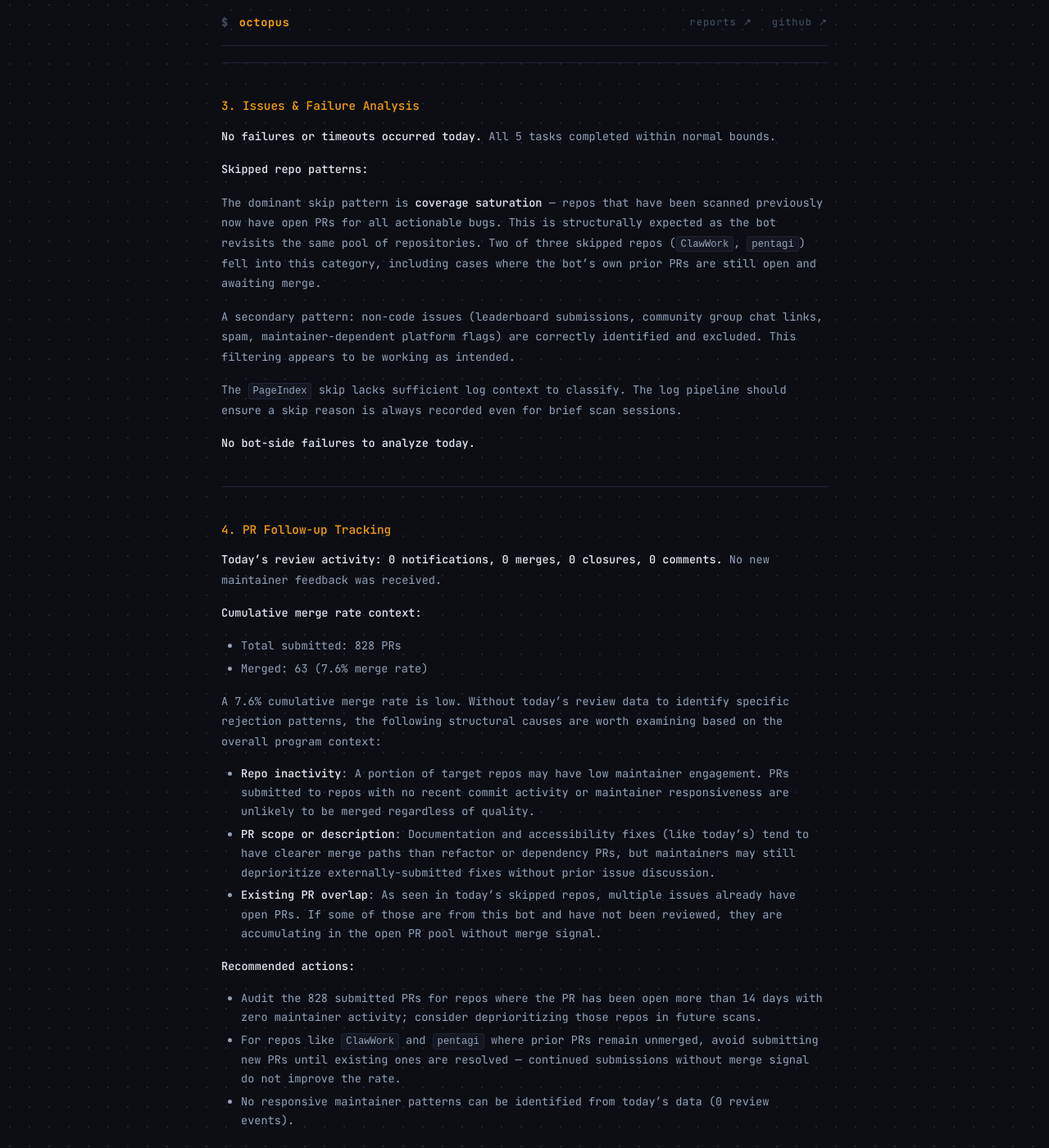
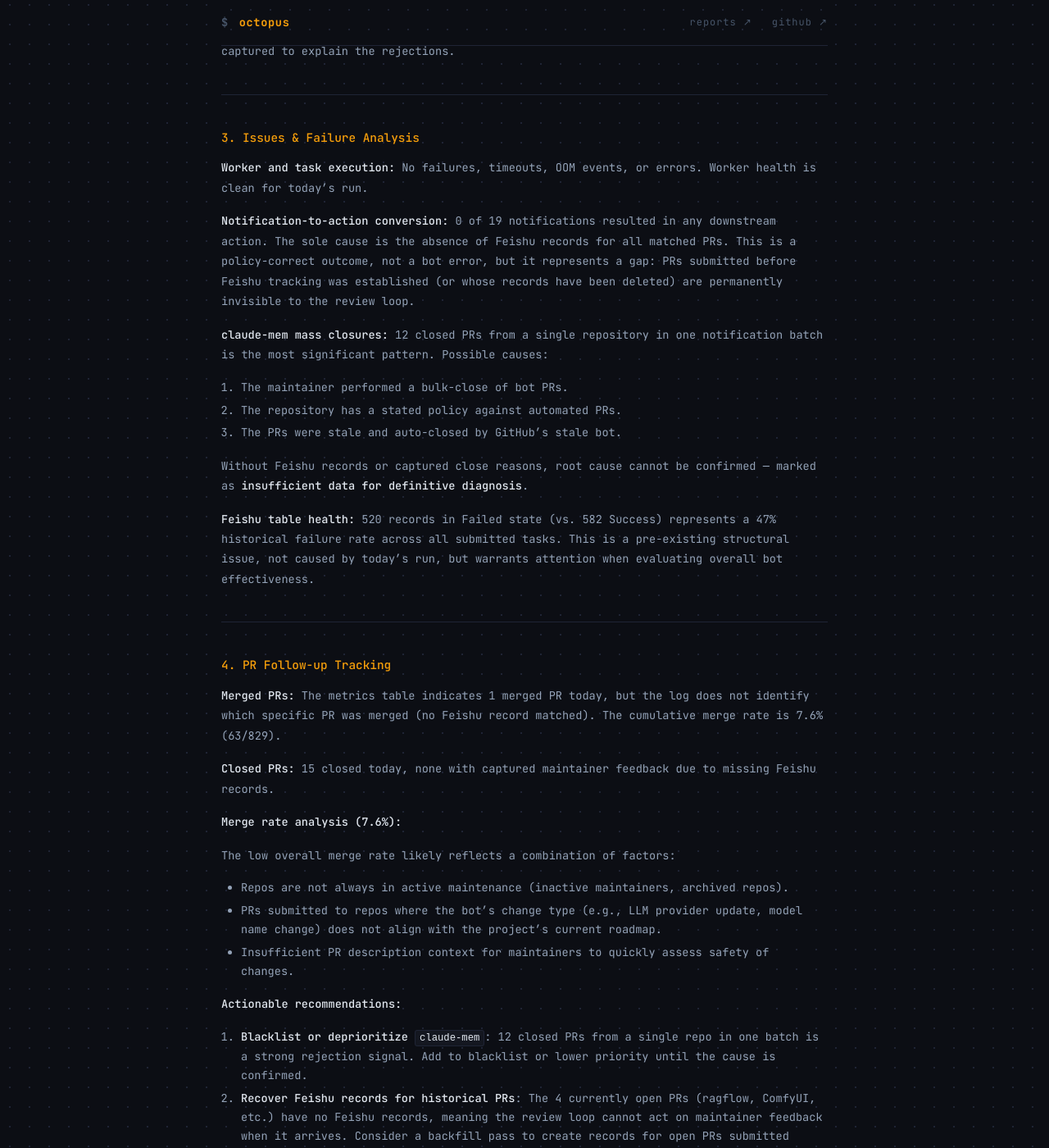
Before and after one commit to octo-patch/daily-reports, a Jekyll site: the page built from 2026-04/2026-04-16.md, in a window 1280 px wide and 1400 px high, scrolled down 1398 px. Shown: the whole window at 82% size. Built offline with Jekyll 4.4.1, drawn with Linux system fonts in a browser that asks for light colours; some of the changed text lies outside the part shown.

Commit message:
daily report: 2026-04-16

```diff
--- a/2026-04/2026-04-16.md
+++ b/2026-04/2026-04-16.md
@@ -1,74 +1,81 @@
 ---
 layout: report
 title: "Octopus Daily Report — 2026-04-16"
-summary: "Today processed 5 repositories under the `github-issue-fix` scenario, submitting 2 PRs with an actual submit rate of 40.0% (2 of 5 repos). Both submitted PRs were successfully executed with no failure"
+summary: "This report covers the `github-pr-review` scenario only. No new PRs were submitted today; the run was exclusively a review and notification-processing pass."
 ---
 
 ## Summary
 
 ### 1. Daily Work Summary
 
-Today processed 5 repositories under the `github-issue-fix` scenario, submitting 2 PRs with an actual submit rate of 40.0% (2 of 5 repos). Both submitted PRs were successfully executed with no failures or timeouts, and average task duration was 8m32s.
+This report covers the `github-pr-review` scenario only. No new PRs were submitted today; the run was exclusively a review and notification-processing pass.
 
-The two submitted PRs cover distinct categories:
+- The single log run processed 19 notifications, marking all as read.
+- None of the 19 notifications had corresponding Feishu records, so no follow-up actions (comment replies, CI fixes, status updates) were taken — all were skipped per the "no Feishu record, no action" policy.
+- The 4 currently open PRs (ragflow#14022, zeroclaw#5742, ComfyUI#13266, promptflow#4095) remain awaiting maintainer response and should be monitored in subsequent runs.
+- Cumulative submission volume stands at 829 PRs with 63 merged (7.6% overall merge rate).
 
-- **Accessibility compliance fix** — `koala73/worldmonitor#3129`: Addressed WCAG AA contrast ratio failures and touch target sizing across 4 files (TypeScript, CSS). The fix was technically precise, involving calculated contrast ratios and non-destructive visual alternatives (e.g., dashed border instead of opacity reduction). This is a high-quality, well-scoped PR in an active real-time OSINT dashboard project.
-- **Documentation correctness fix** — `NevaMind-AI/memU#405`: Corrected a broken code example in provider docs where a non-existent constructor argument would cause immediate `TypeError` at runtime. Low risk, high clarity, and directly reproducible by any user following the docs.
-
-Neither PR involved LLM provider integration or model upgrades — both were quality-of-life/correctness fixes rather than feature additions.
+**Note**: The metrics table reports Notifications=1 / Merged=1 / Closed=1 / Comments=1, but the log entry records 19 notifications processed. This discrepancy suggests the top-level metrics may reflect a deduplicated or differently scoped aggregation. The raw log figures (19 notifications) are used as the primary source below.
 
 ---
 
 ### 2. Repository Analysis
 
-**Quality assessment:**
+**Open PRs (4) — worth monitoring:**
 
-| Repo | Stack | PR Type | Assessment |
-|------|-------|---------|------------|
-| koala73/worldmonitor | TypeScript, MapLibre, deck.gl | Accessibility fix | High-value; active project with structured issue phases |
-| NevaMind-AI/memU | Python, SQLite/PostgreSQL, multi-LLM | Documentation fix | Medium-value; documentation bugs have broad user impact |
+| Repository | PR | Significance |
+|---|---|---|
+| ragflow | #14022 | Active RAG framework with high community engagement |
+| zeroclaw | #5742 | Insufficient data on repo type |
+| ComfyUI | #13266 | High-traffic generative AI UI project |
+| promptflow | #4095 | Microsoft's LLM orchestration framework |
 
-Both submitted repos are reasonably active and have structured issue tracking, making them suitable targets for continued engagement.
+These four repositories span RAG pipelines, generative UI, and LLM orchestration — all directly relevant to the bot's target domain. They represent the highest-value open PRs in the current queue.
 
-**Skipped repos by reason:**
+**Closed PRs (15) — pattern analysis:**
 
-- **All actionable bugs already have open PRs** (2 repos): `HKUDS/ClawWork` and `vxcontrol/pentagi` each had multiple open issues, but every code-fixable bug already had a corresponding open PR — including prior PRs from this bot's own sessions. This is expected behavior given recurring scans of the same repos.
-- **Insufficient log data** (1 repo): The `PageIndex` log entry contains only a `[REPO_BRIEF]` line with no skip reason recorded. Cannot determine whether the skip was due to no actionable issues, existing PRs, or another cause — mark as insufficient data.
+- `cc-switch#1936`: Single occurrence; insufficient data on rejection reason.
+- `browser-use#4667`: Single occurrence; insufficient data.
+- `claude-mem` (12 PRs closed): A concentrated batch of closures from a single repository. This volume strongly suggests the repository maintainer is systematically declining the bot's PRs, not responding case-by-case.
+- `haystack#11076`: Single occurrence; insufficient data.
+
+No Feishu records existed for any of the 15 closed PRs, so no maintainer feedback was captured to explain the rejections.
 
 ---
 
 ### 3. Issues & Failure Analysis
 
-**No failures or timeouts occurred today.** All 5 tasks completed within normal bounds.
+**Worker and task execution:** No failures, timeouts, OOM events, or errors. Worker health is clean for today's run.
 
-**Skipped repo patterns:**
+**Notification-to-action conversion:** 0 of 19 notifications resulted in any downstream action. The sole cause is the absence of Feishu records for all matched PRs. This is a policy-correct outcome, not a bot error, but it represents a gap: PRs submitted before Feishu tracking was established (or whose records have been deleted) are permanently invisible to the review loop.
 
-The dominant skip pattern is **coverage saturation** — repos that have been scanned previously now have open PRs for all actionable bugs. This is structurally expected as the bot revisits the same pool of repositories. Two of three skipped repos (`ClawWork`, `pentagi`) fell into this category, including cases where the bot's own prior PRs are still open and awaiting merge.
+**claude-mem mass closures:** 12 closed PRs from a single repository in one notification batch is the most significant pattern. Possible causes:
+1. The maintainer performed a bulk-close of bot PRs.
+2. The repository has a stated policy against automated PRs.
+3. The PRs were stale and auto-closed by GitHub's stale bot.
 
-A secondary pattern: non-code issues (leaderboard submissions, community group chat links, spam, maintainer-dependent platform flags) are correctly identified and excluded. This filtering appears to be working as intended.
+Without Feishu records or captured close reasons, root cause cannot be confirmed — marked as **insufficient data for definitive diagnosis**.
 
-The `PageIndex` skip lacks sufficient log context to classify. The log pipeline should ensure a skip reason is always recorded even for brief scan sessions.
-
-**No bot-side failures to analyze today.**
+**Feishu table health:** 520 records in Failed state (vs. 582 Success) represents a 47% historical failure rate across all submitted tasks. This is a pre-existing structural issue, not caused by today's run, but warrants attention when evaluating overall bot effectiveness.
 
 ---
 
 ### 4. PR Follow-up Tracking
 
-**Today's review activity: 0 notifications, 0 merges, 0 closures, 0 comments.** No new maintainer feedback was received.
+**Merged PRs:** The metrics table indicates 1 merged PR today, but the log does not identify which specific PR was merged (no Feishu record matched). The cumulative merge rate is 7.6% (63/829).
 
-**Cumulative merge rate context:**
+**Closed PRs:** 15 closed today, none with captured maintainer feedback due to missing Feishu records.
 
-- Total submitted: 828 PRs
-- Merged: 63 (7.6% merge rate)
+**Merge rate analysis (7.6%):**
 
-A 7.6% cumulative merge rate is low. Without today's review data to identify specific rejection patterns, the following structural causes are worth examining based on the overall program context:
+The low overall merge rate likely reflects a combination of factors:
+- Repos are not always in active maintenance (inactive maintainers, archived repos).
+- PRs submitted to repos where the bot's change type (e.g., LLM provider update, model name change) does not align with the project's current roadmap.
+- Insufficient PR description context for maintainers to quickly assess safety of changes.
 
-- **Repo inactivity**: A portion of target repos may have low maintainer engagement. PRs submitted to repos with no recent commit activity or maintainer responsiveness are unlikely to be merged regardless of quality.
-- **PR scope or description**: Documentation and accessibility fixes (like today's) tend to have clearer merge paths than refactor or dependency PRs, but maintainers may still deprioritize externally-submitted fixes without prior issue discussion.
-- **Existing PR overlap**: As seen in today's skipped repos, multiple issues already have open PRs. If some of those are from this bot and have not been reviewed, they are accumulating in the open PR pool without merge signal.
+**Actionable recommendations:**
 
-**Recommended actions:**
-- Audit the 828 submitted PRs for repos where the PR has been open more than 14 days with zero maintainer activity; consider deprioritizing those repos in future scans.
-- For repos like `ClawWork` and `pentagi` where prior PRs remain unmerged, avoid submitting new PRs until existing ones are resolved — continued submissions without merge signal do not improve the rate.
-- No responsive maintainer patterns can be identified from today's data (0 review events).
+1. **Blacklist or deprioritize `claude-mem`**: 12 closed PRs from a single repo in one batch is a strong rejection signal. Add to blacklist or lower priority until the cause is confirmed.
+2. **Recover Feishu records for historical PRs**: The 4 currently open PRs (ragflow, ComfyUI, etc.) have no Feishu records, meaning the review loop cannot act on maintainer feedback when it arrives. Consider a backfill pass to create records for open PRs submitted before tracking began.
+3. **Monitor ragflow#14022 and ComfyUI#13266 as priority follow-ups**: Both repositories have active communities and higher-than-average merge probability for well-scoped PRs.
+4. **No new maintainer feedback captured today** due to the Feishu record gap; no comment pattern analysis is possible for this run.
```
